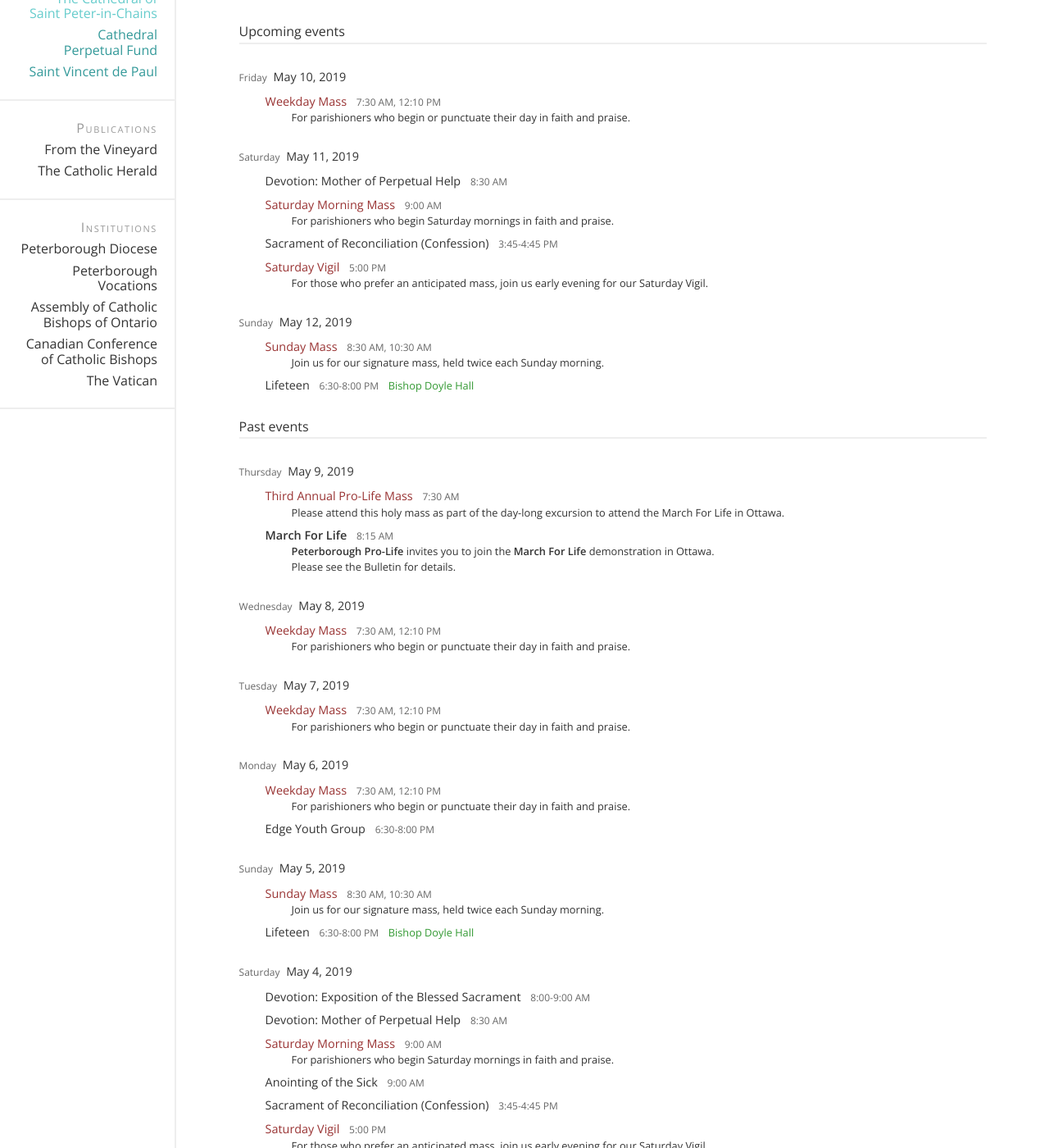
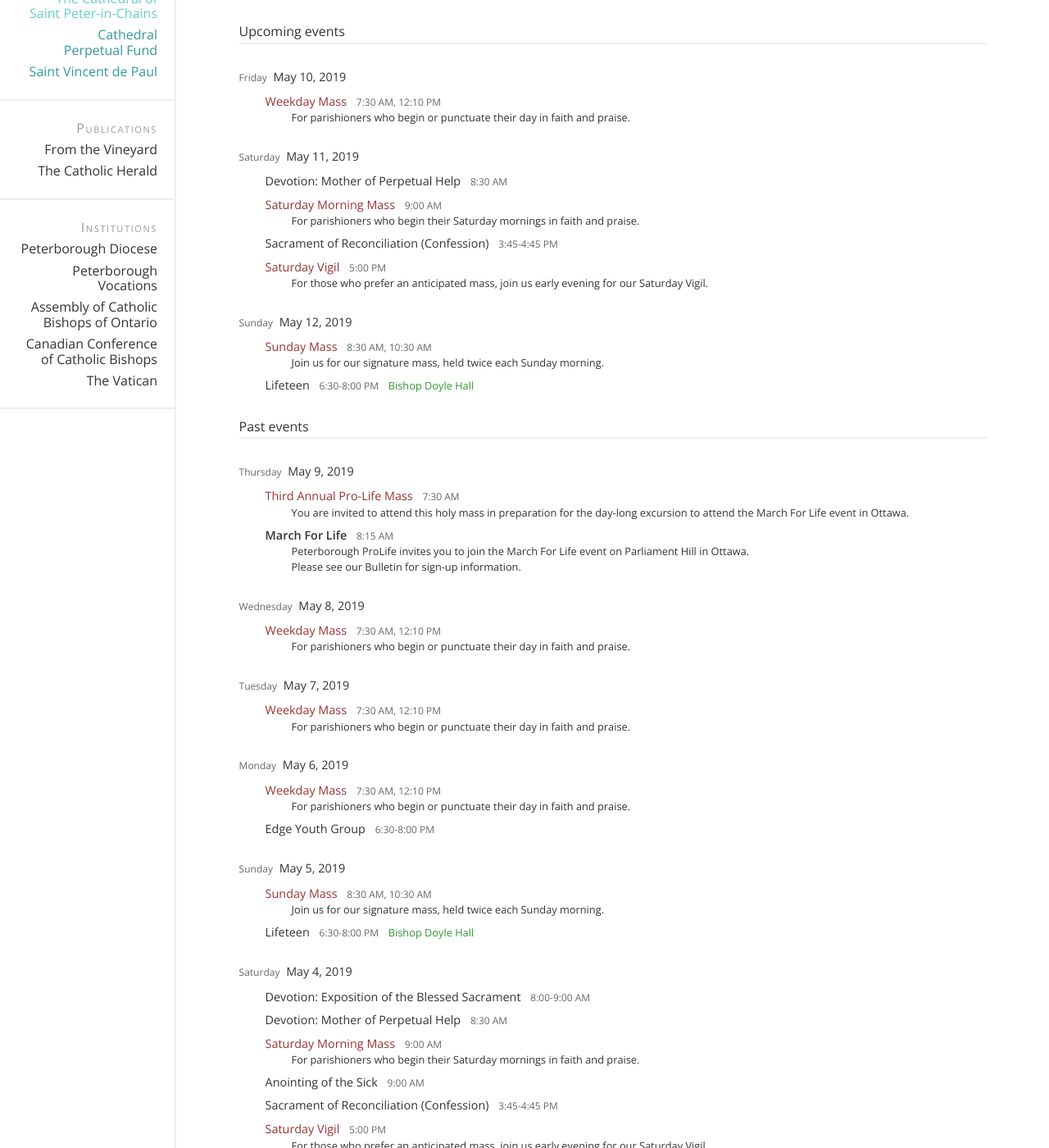
Before and after one commit to stpeterinchains/stpeterinchains.github.io, a Jekyll site: the page built from schedule.html, in a window 1280 px wide and 1400 px high, scrolled down 389 px. Shown: the whole window at 82% size. Built offline with Jekyll 4.4.1, drawn with Linux system fonts in a browser that asks for light colours; nearby versions of some CDN libraries; some of the changed text lies outside the part shown.

Commit message:
Minor edits to schedule data

```diff
--- a/_data/schedule.yml
+++ b/_data/schedule.yml
@@ -27,7 +27,8 @@ recurring:
     color: "#933"
     title: Weekday Mass
     descriptive: >
-      For parishioners who begin or punctuate their day in faith and praise.
+      For parishioners who begin or punctuate their day in
+      faith&nbsp;and&nbsp;praise.
     time: 7:30 AM, 12:10 PM
     ordinal: "0730"
   weekday_mass_saturday: &weekday_mass_saturday
@@ -35,7 +36,8 @@ recurring:
     color: "#933"
     title: Saturday Morning Mass
     descriptive: >
-      For parishioners who begin Saturday mornings in faith and praise.
+      For parishioners who begin their Saturday mornings in
+      faith&nbsp;and&nbsp;praise.
     time: 9:00 AM
     ordinal: "0900"
   saturday_vigil: &saturday_vigil
@@ -44,7 +46,7 @@ recurring:
     title: Saturday Vigil
     descriptive: >
       For those who prefer an anticipated mass, join us early evening
-      for our Saturday Vigil.
+      for our Saturday&nbsp;Vigil.
     time: 5:00 PM
     ordinal: "1700"
   sunday_mass: &sunday_mass
@@ -52,7 +54,7 @@ recurring:
     color: "#933"
     title: Sunday Mass
     descriptive: >
-      Join us for our signature mass, held twice each Sunday morning.
+      Join us for our signature mass, held twice each Sunday&nbsp;morning.
     time: 8:30 AM, 10:30 AM
     ordinal: "0830"
   sacrament_reconciliation_friday: &sacrament_reconciliation_friday
@@ -220,7 +222,7 @@ calendar:
       - <<: *sunday_mass
         mnemonic: sunday_mass_nix
         title: Special Sunday Mass
-        descriptive: Join us for mass on this Palm Sunday.
+        descriptive: Join us for mass on this Palm&nbsp;Sunday.
   - date: 2019-04-15
     season: *lent
     celebration:
@@ -273,7 +275,7 @@ calendar:
           Parishioners will then rise and leave in&nbsp;silence.
 
           It is recommended that parishioners arrive early to ensure
-          seating for this special event.
+          seating for this special&nbsp;event.
         time: 7:30 PM
         ordinal: "1930"
   - date: 2019-04-17
@@ -294,7 +296,7 @@ calendar:
           Our&nbsp;Lord, when He established the Sacrament of
           Holy&nbsp;Communion prior to his arrest and&nbsp;crucifixion.
           Join us for this special Holy&nbsp;Mass, followed by the
-          adoration of the Blessed Sacrament in repose.
+          adoration of the Blessed&nbsp;Sacrament in&nbsp;repose.
         time: 7:00 PM
         ordinal: "1900"
   - date: 2019-04-19
@@ -309,7 +311,7 @@ calendar:
           live re-enactment of the Stations&nbsp;of&nbsp;the&nbsp;Cross.
           Please see the official
           [Way&nbsp;of&nbsp;the&nbsp;Cross](https://wotc.ca/) website
-          for details.
+          for&nbsp;details.
 
           **Weather advisory**&#x2003;Due to the possibility of inclement
           weather this year, please be advised that the event
@@ -437,18 +439,22 @@ calendar:
         mnemonic: prolife_mass
         title: Third Annual Pro-Life Mass
         descriptive: >
-          Please attend this holy mass as part of the day-long excursion to
-          attend the March&nbsp;For&nbsp;Life in&nbsp;Ottawa.
+          You are invited to attend this holy mass in preparation for the
+          day-long excursion to attend the
+          [March&nbsp;For&nbsp;Life](https://marchforlife.ca)
+          event in&nbsp;Ottawa.
         time: 7:30 AM
         ordinal: "0730"
       - title: March For Life
         descriptive: |
-          **Peterborough Pro-Life** invites you to join the
-          **March&nbsp;For&nbsp;Life** demonstration in&nbsp;Ottawa.
+          [Peterborough ProLife](https://peterboroughprolife.ca)
+          invites you to join the
+          [March&nbsp;For&nbsp;Life](https://marchforlife.ca)
+          event on&nbsp;Parliament&nbsp;Hill in&nbsp;Ottawa.
 
-          Please see the
+          Please see our
           [Bulletin](https://drive.google.com/file/d/14btY-d26K8pwN_jfHa6Gt_I113cLtSOj/view)
-          for details.
+          for sign-up information.
         time: 8:15 AM
         ordinal: "0815"
   - date: 2019-05-10
```
